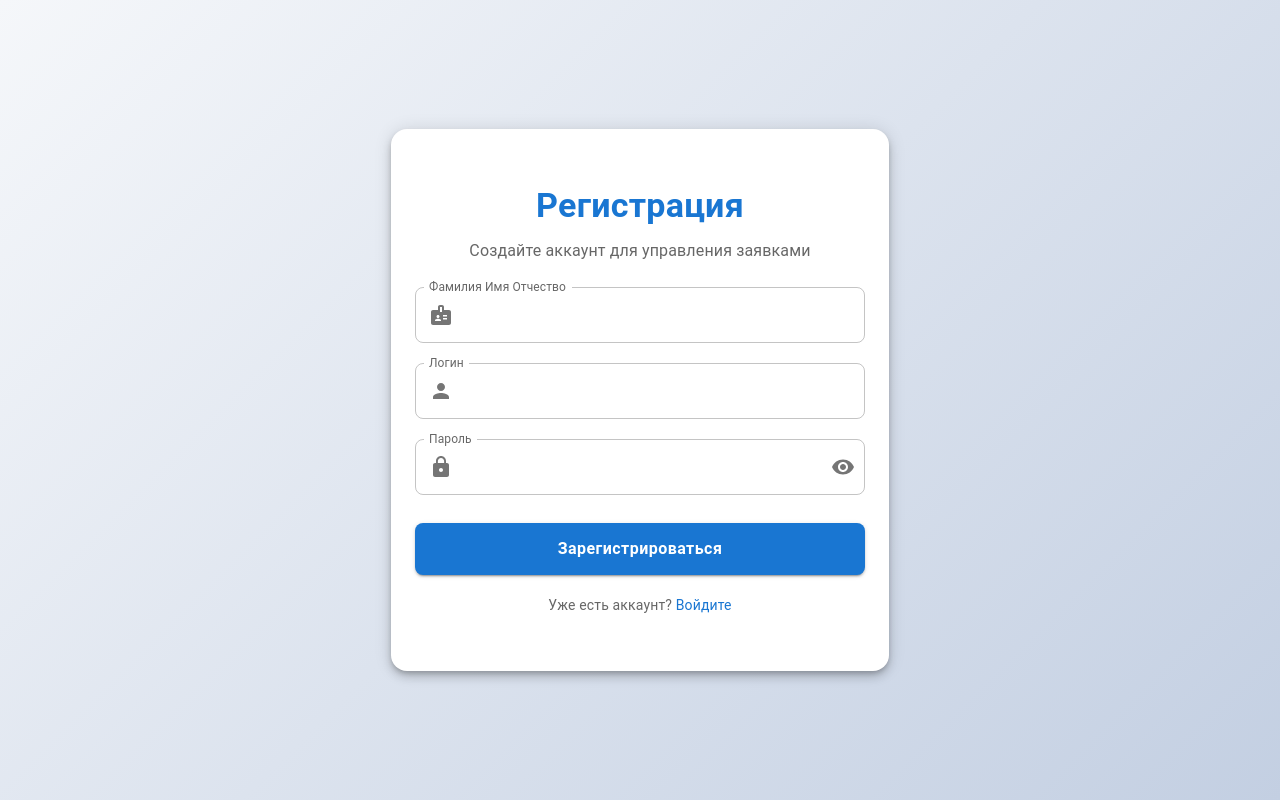
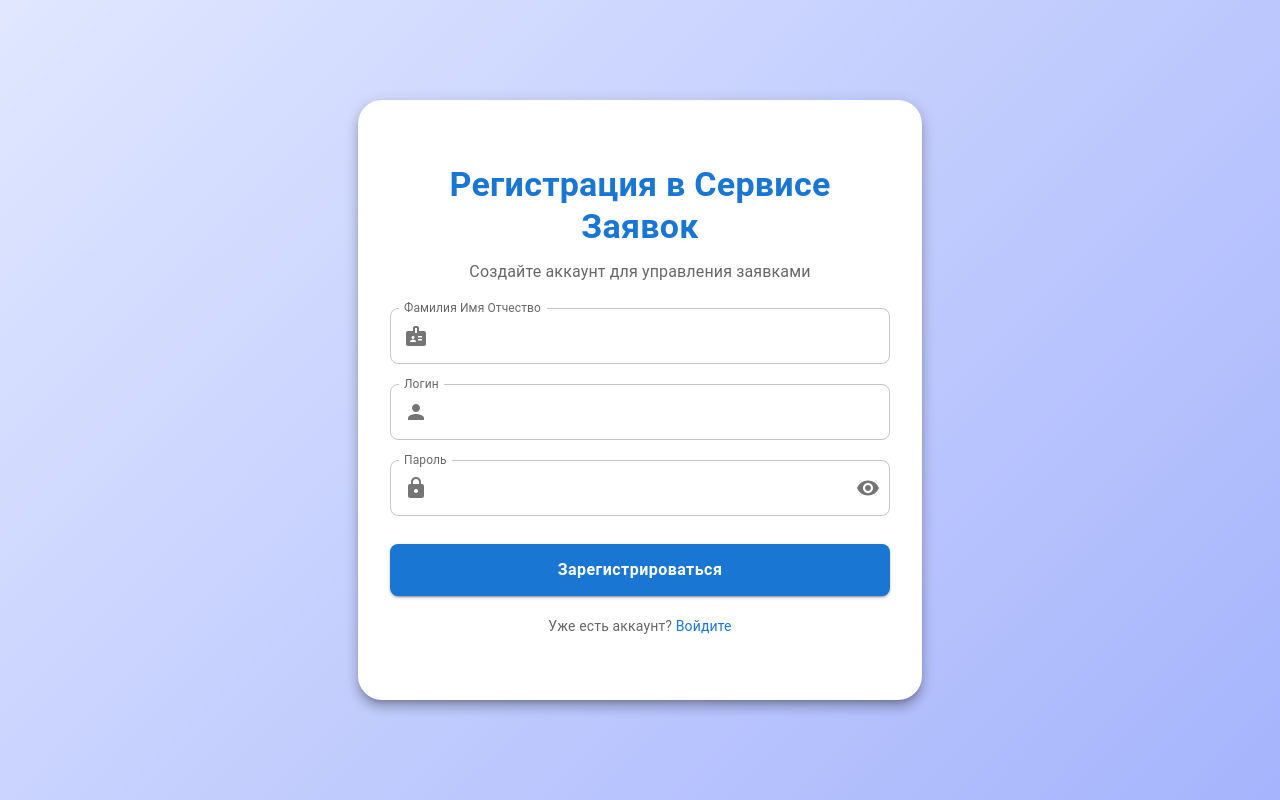
Before and after one commit to Ximanit/QA-servies, a React (Vite) app in the folder client/: page /auth/register in a window 1280 px wide. Built offline with nearby package versions, Linux system fonts and the light colour scheme.

Commit message:
Пока закончил с формой входа

```diff
--- a/client/package.json
+++ b/client/package.json
@@ -18,6 +18,7 @@
     "@reduxjs/toolkit": "^2.5.1",
     "axios": "^1.7.9",
     "chart.js": "^4.4.8",
+    "framer-motion": "^12.7.3",
     "moment": "^2.30.1",
     "react": "^18.3.1",
     "react-chartjs-2": "^5.3.0",
--- a/client/src/layouts/AuthLayout.jsx
+++ b/client/src/layouts/AuthLayout.jsx
@@ -2,6 +2,7 @@
 import React from 'react';
 import { Outlet } from 'react-router-dom';
 import { Container, Box, Paper } from '@mui/material';
+import { motion } from 'framer-motion';
 
 const AuthLayout = () => {
 	return (
@@ -12,23 +13,21 @@ const AuthLayout = () => {
 				display: 'flex',
 				justifyContent: 'center',
 				alignItems: 'center',
-				background: 'linear-gradient(135deg, #f5f7fa 0%, #c3cfe2 100%)', // Более мягкий градиент
+				background: 'linear-gradient(135deg, #e0e7ff 0%, #a5b4fc 100%)',
 			}}>
 			<Paper
-				elevation={6}
+				elevation={8}
 				sx={{
 					width: '100%',
-					maxWidth: 450,
-
-					p: 3,
-					borderRadius: 2,
+					maxWidth: 500,
+					p: 4,
+					borderRadius: 3,
 					bgcolor: 'background.paper',
-					animation: 'fadeIn 0.5s ease-in-out', // Плавное появление
-					'@keyframes fadeIn': {
-						from: { opacity: 0, transform: 'translateY(20px)' },
-						to: { opacity: 1, transform: 'translateY(0)' },
-					},
-				}}>
+				}}
+				component={motion.div}
+				initial={{ opacity: 0, scale: 0.95 }}
+				animate={{ opacity: 1, scale: 1 }}
+				transition={{ duration: 0.5, ease: 'easeOut' }}>
 				<Outlet />
 			</Paper>
 		</Container>
--- a/client/src/pages/auth/LoginPage.jsx
+++ b/client/src/pages/auth/LoginPage.jsx
@@ -4,6 +4,7 @@ import { useNavigate, Link } from 'react-router-dom';
 import { useLoginMutation } from '../../features/auth/authApi';
 import LoginForm from '../../features/auth/components/LoginForm';
 import { Snackbar, Alert, Box, Typography } from '@mui/material';
+import { motion } from 'framer-motion';
 
 const LoginPage = () => {
 	const [login, { isLoading }] = useLoginMutation();
@@ -31,13 +32,19 @@ const LoginPage = () => {
 	};
 
 	return (
-		<Box sx={{ textAlign: 'center', py: 4 }}>
+		<Box
+			component={motion.div}
+			initial={{ opacity: 0, x: -50 }}
+			animate={{ opacity: 1, x: 0 }}
+			exit={{ opacity: 0, x: 50 }}
+			transition={{ duration: 0.4, ease: 'easeInOut' }}
+			sx={{ textAlign: 'center', py: 4 }}>
 			<Typography
 				variant="h4"
 				fontWeight="bold"
 				color="primary.main"
 				sx={{ mb: 1.5 }}>
-				Авторизация
+				Вход в Сервис Заявок
 			</Typography>
 			<Typography variant="body1" color="text.secondary" sx={{ mb: 3 }}>
 				Управляйте своими заявками легко и быстро
--- a/client/src/pages/auth/RegisterPage.jsx
+++ b/client/src/pages/auth/RegisterPage.jsx
@@ -4,6 +4,7 @@ import { useNavigate, Link } from 'react-router-dom';
 import { useRegisterMutation } from '../../features/auth/authApi';
 import RegisterForm from '../../features/auth/components/RegisterForm';
 import { Snackbar, Alert, Box, Typography } from '@mui/material';
+import { motion } from 'framer-motion';
 
 const RegisterPage = () => {
   const [register, { isLoading }] = useRegisterMutation();
@@ -29,13 +30,21 @@ const RegisterPage = () => {
   };
 
   return (
-		<Box sx={{ textAlign: 'center', py: 4 }}>
+    <Box
+      component={motion.div}
+      initial={{ opacity: 0, x: 50 }}
+      animate={{ opacity: 1, x: 0 }}
+      exit={{ opacity: 0, x: -50 }}
+      transition={{ duration: 0.4, ease: 'easeInOut' }}
+      sx={{ textAlign: 'center', py: 4 }}
+    >
       <Typography
         variant="h4"
         fontWeight="bold"
         color="primary.main"
-				sx={{ mb: 1.5 }}>
-				Регистрация
+        sx={{ mb: 1.5 }}
+      >
+        Регистрация в Сервисе Заявок
       </Typography>
       <Typography variant="body1" color="text.secondary" sx={{ mb: 3 }}>
         Создайте аккаунт для управления заявками
@@ -46,11 +55,8 @@ const RegisterPage = () => {
           Уже есть аккаунт?{' '}
           <Link
             to="/auth/login"
-						style={{
-							color: '#1976d2',
-							textDecoration: 'none',
-							fontWeight: 'medium',
-						}}>
+            style={{ color: '#1976d2', textDecoration: 'none', fontWeight: 'medium' }}
+          >
             Войдите
           </Link>
         </Typography>
@@ -65,7 +71,8 @@ const RegisterPage = () => {
             borderRadius: '8px',
             boxShadow: '0 3px 10px rgba(0, 0, 0, 0.2)',
           },
-				}}>
+        }}
+      >
         <Alert
           onClose={handleCloseSnackbar}
           severity={snackbarSeverity}
@@ -79,7 +86,8 @@ const RegisterPage = () => {
                 ? 'success.contrastText'
                 : 'error.contrastText',
             fontWeight: 'medium',
-					}}>
+          }}
+        >
           {snackbarMessage}
         </Alert>
       </Snackbar>
--- a/client/src/routes.jsx
+++ b/client/src/routes.jsx
@@ -55,10 +55,11 @@ export const router = createBrowserRouter([
 	{
 		path: '/auth',
 		element: <AuthLayout />,
-		errorElement: <NotFound />,
-		children: [
-			{ path: 'login', element: <LoginPage /> },
-			{ path: 'register', element: <RegisterPage /> },
-		],
+		children: authRoutes.map((route) => ({
+			...route,
+			element: (
+				<Suspense fallback={<div>Загрузка...</div>}>{route.element}</Suspense>
+			),
+		})),
 	},
 ]);
--- a/client/src/theme.js
+++ b/client/src/theme.js
@@ -4,12 +4,12 @@ import { createTheme } from '@mui/material/styles';
 const theme = createTheme({
 	palette: {
 		primary: {
-			main: '#1976d2', // Основной синий
+			main: '#1976d2',
 			light: '#42a5f5',
 			dark: '#1565c0',
 		},
 		secondary: {
-			main: '#f50057', // Акцентный розовый
+			main: '#f50057',
 		},
 		background: {
 			default: '#f5f7fa',
@@ -29,7 +29,7 @@ const theme = createTheme({
 		},
 	},
 	shape: {
-		borderRadius: 8, // Скругление углов для всех элементов
+		borderRadius: 8,
 	},
 	components: {
 		MuiButton: {
```
Also changed, not shown: 1 other file (tests, documents, lock files or other folders). Lines whose indentation alone changed are shown as unchanged.
